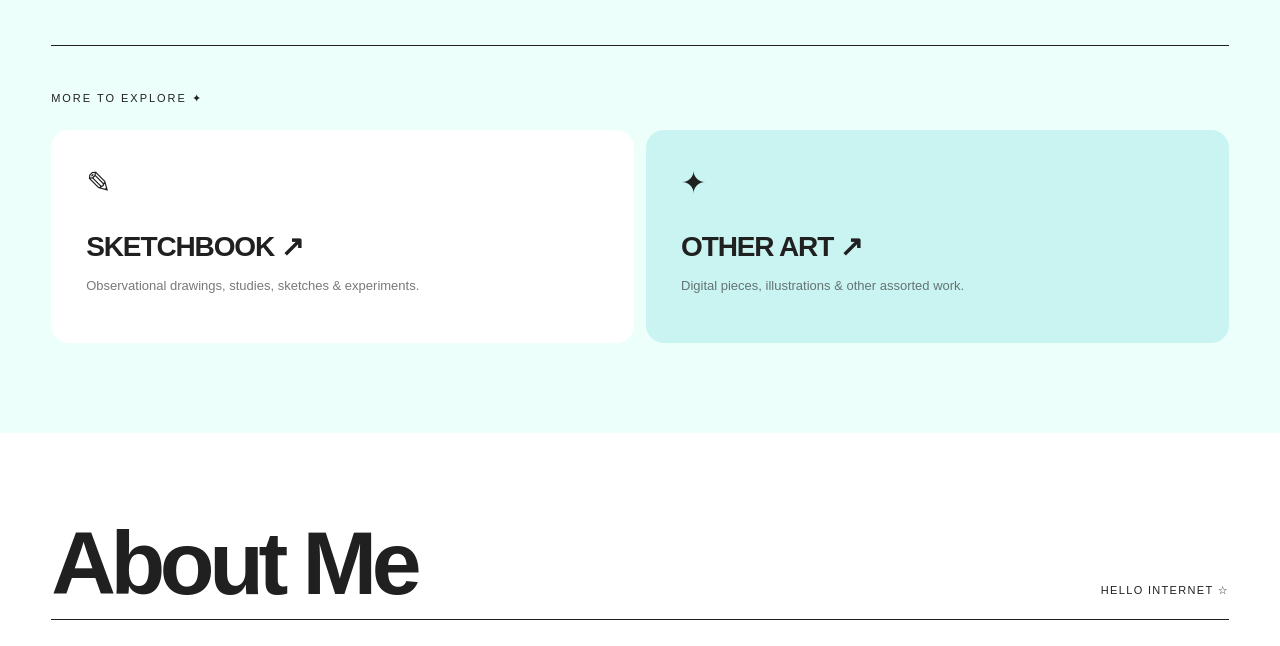
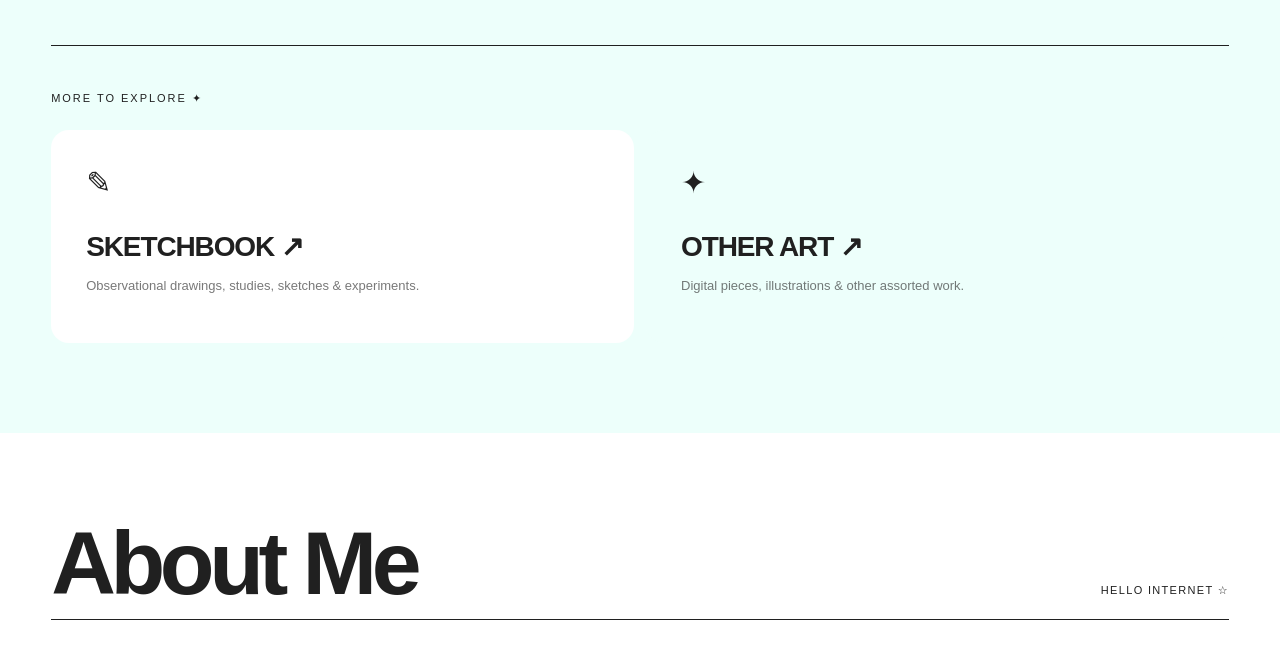
Before and after one commit to IzzyZ09/portfolio, a plain HTML site: page index.html in a window 1280 px wide. Shown: the part 1800-2446 px from the top of the page. Drawn offline with Linux system fonts and the light colour scheme.

Commit message:
Update index.html

```diff
--- a/index.html
+++ b/index.html
@@ -777,7 +777,7 @@
               min-width: 250px;
               padding: 35px;
 
-              background: #c9f4f1;
+              background: #edfffb;
               color: #202020;
 
               border-radius: 18px;
```
